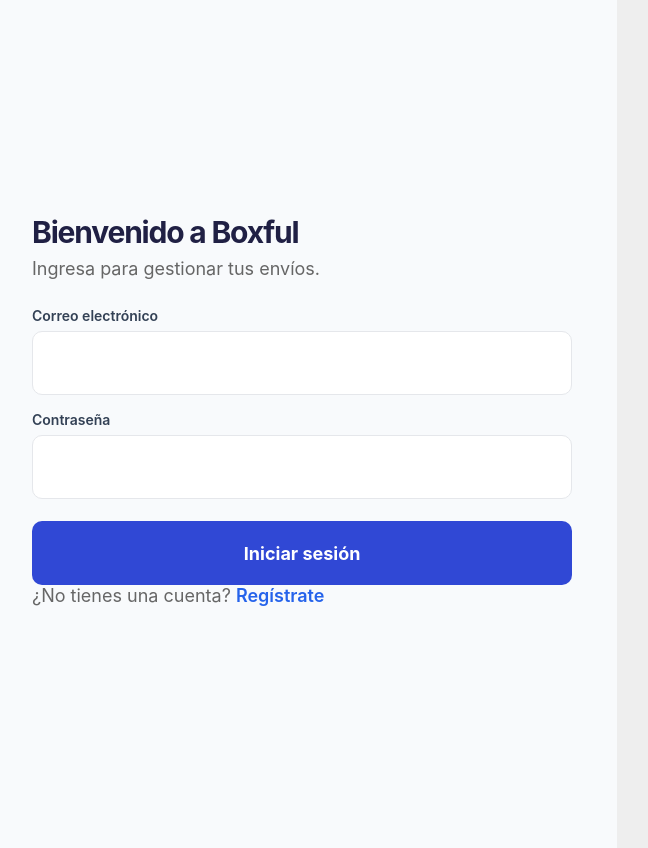
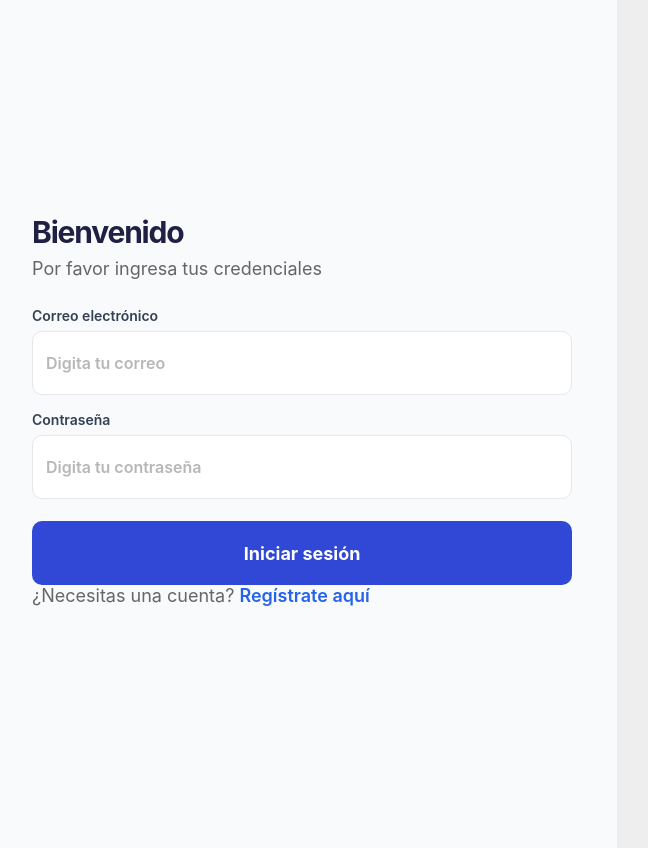
Before and after one commit to GabrielaQuinteros/Prueba-Tecnica-Frontend, a React (Vite) app: page /login in a window 1280 px wide. Shown: the whole page, without its empty margins (36-684 px from the left). Built offline with nearby package versions, Linux system fonts and the light colour scheme; no server answers.

Commit message:
style: alinear textos del inicio de sesión

```diff
--- a/src/pages/LoginPage.tsx
+++ b/src/pages/LoginPage.tsx
@@ -32,14 +32,15 @@
   return (
     <main className="auth-page">
       <section className="auth-card">
-        <h1>Bienvenido a Boxful</h1>
-        <p>Ingresa para gestionar tus envíos.</p>
+        <h1>Bienvenido</h1>
+        <p>Por favor ingresa tus credenciales</p>
 
         <form onSubmit={handleSubmit}>
           <label>
             Correo electrónico
             <input
               type="email"
+              placeholder="Digita tu correo"
               value={email}
               onChange={(event) => setEmail(event.target.value)}
               required
@@ -50,6 +51,7 @@
             Contraseña
             <input
               type="password"
+              placeholder="Digita tu contraseña"
               value={password}
               onChange={(event) => setPassword(event.target.value)}
               required
@@ -62,7 +64,7 @@
         </form>
 
         <p>
-          ¿No tienes una cuenta? <Link to="/register">Regístrate</Link>
+          ¿Necesitas una cuenta? <Link to="/register">Regístrate aquí</Link>
         </p>
       </section>
     </main>
```
